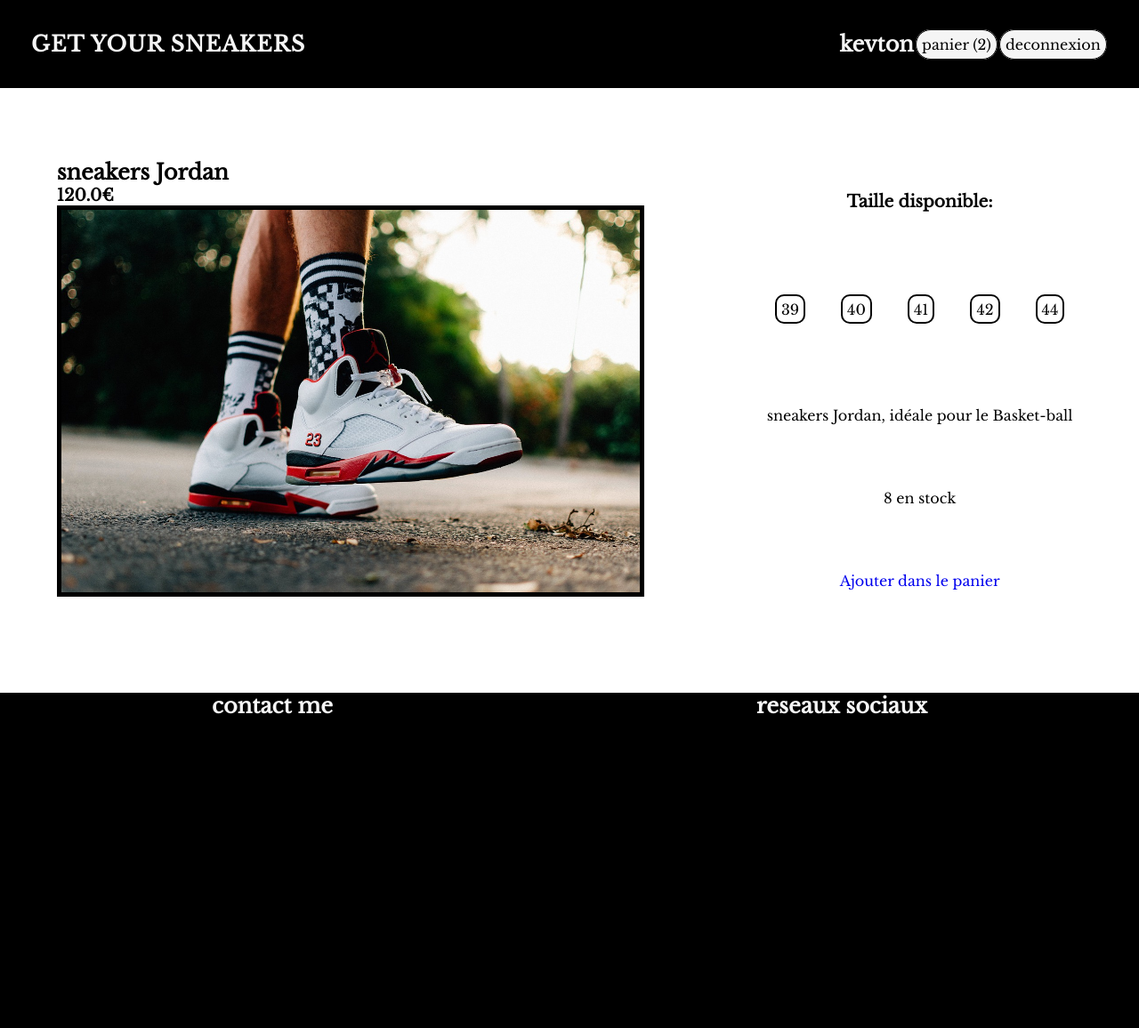
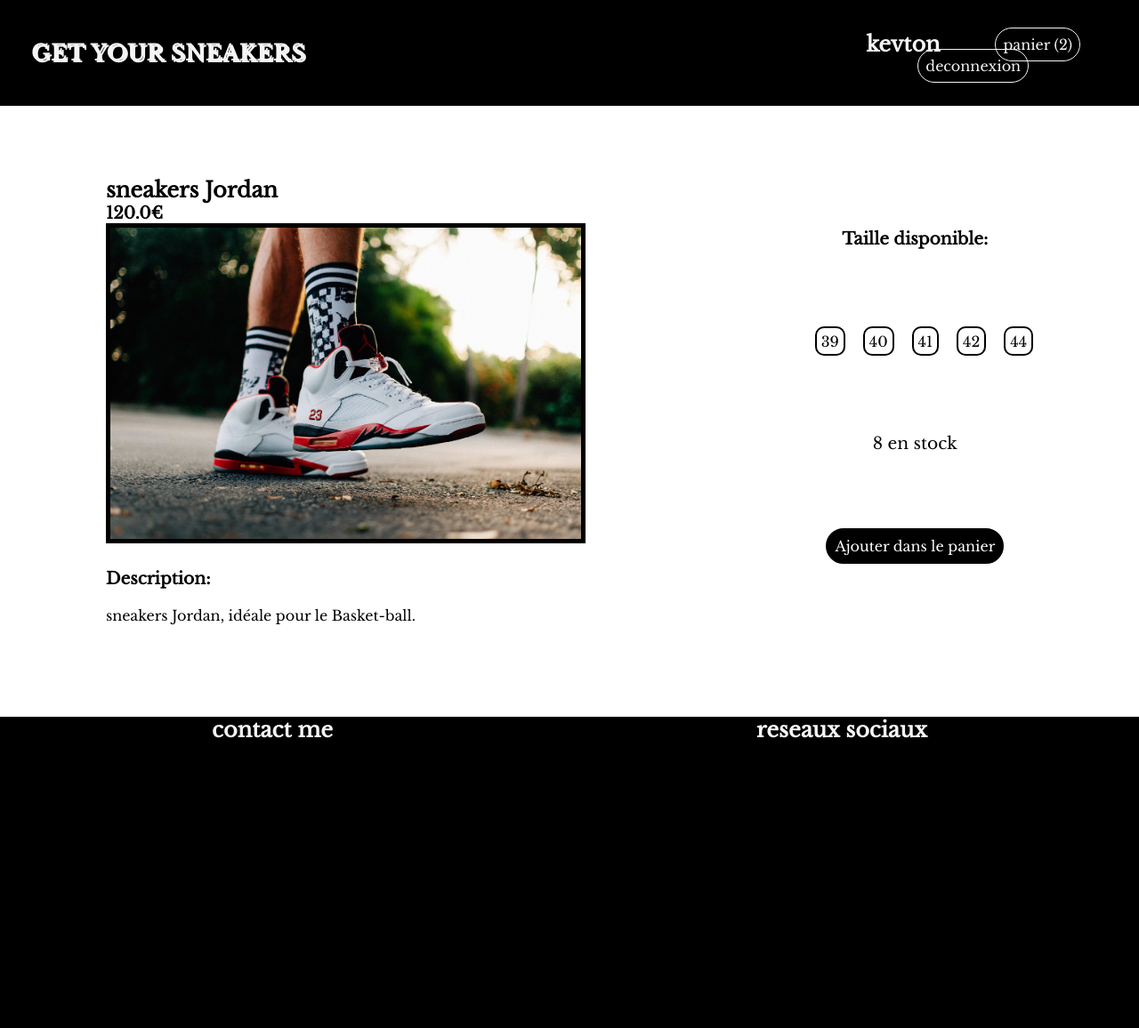
Before and after one commit to KevTon972/e_boutique, a Django app: a page that uses src/store/templates/store/product_details.html in a window 1280 px wide. Shown: the whole page at 89% size. Before the commit the page ends 803 px from the top, so only its background shows below. Run offline with Django 3.2, Linux system fonts and the light colour scheme; a user stored in the database is signed in; data comes from the database, SQL or seed files in the repository; both versions use the stored data as it was after the commit.

Commit message:
product details css

```diff
--- a/src/store/static/css/styles.css
+++ b/src/store/static/css/styles.css
@@ -15,12 +15,13 @@
 }
 
 .nav .top a{
-    color: black;
+    color: whitesmoke;
     transform: none;
 }
 
 .nav .top h1{
     text-transform: uppercase;
+    text-shadow: 2px 2px;
     margin-right: 30px;
     letter-spacing: 1px;
     color: whitesmoke;
@@ -40,19 +41,19 @@
     align-items: center;
     justify-content: center;
     width: 25%;
+    flex-wrap: wrap;
 }
 
 .top-right a{
-    background-color: whitesmoke;
-    border: 1px solid black;
+    border: 1px solid whitesmoke;
     border-radius: 20px;
-    padding: 6px;
+    padding: 8px;
 }
 
 .top-right a:hover{
     border: 1px solid whitesmoke;
-    color: whitesmoke;
-    background-color: black;
+    color: black;
+    background-color: whitesmoke;
 
 }
 
@@ -122,6 +123,7 @@
 .product-details{
     margin-top: 10vh;
     display: flex;
+    flex-wrap: wrap;
 }
 
 .top-details{
@@ -131,14 +133,15 @@
 .product-img img{
     max-width: 650px;
     border: 5px solid black;
+    margin-bottom: 3vh;
 }
 
 .right-side{
-    display: grid;
-    margin-left: auto;
-    margin-right: auto;
-    justify-content: space-around;
+    margin-top: 12px;
+    display:grid;
+    grid-auto-rows: 115px;
     align-items: center;
+    flex-wrap: wrap;
 }
 
 .all-size{
@@ -147,9 +150,34 @@
 }
 
 .size{
-    margin: 20px;
+    margin-left: 20px;
     padding: 5px;
     border: 2px solid black;
     border-radius: 10px;
     height: 19px;
 }
+
+.en-stock h3{
+    font-weight: lighter;
+}
+
+.panier{
+    background-color: black;
+    padding: 8px;
+    border: 2px solid black;
+    border-radius: 20px;
+    transition: 0.5s;
+}
+
+.panier:hover{
+    background-color: whitesmoke;
+    color: black;
+}
+
+.panier a{
+    color: white;
+}
+
+.panier a:hover{
+    color: black;
+}
--- a/src/store/templates/store/product_details.html
+++ b/src/store/templates/store/product_details.html
@@ -6,8 +6,10 @@
             <h2>{{ product.name }}</h2>
             <h3>{{ product.price }}€</h3>
             <div class="product-img">
-                <img src="{{ product.thumbnail.url }}" alt="{{ product.name }}" style="max-width: 650px;">
+                <img src="{{ product.thumbnail.url }}" alt="{{ product.name }}" style="max-width: 650px; max-height: 350px;">
             </div>
+            <h3>Description:</h3><br>
+            <p>{{ product.description }}.</p>
         </div>
         <!-- boucler pour afficher les pointures disponibles -->
         <div class="right-side">
@@ -21,16 +23,15 @@
                 </div>
             {% endfor %}
             </div>
-            <p>{{ product.description }}</p>
-
-        <p>{{ product.stock }} en stock</p>
-
+        <div class="en-stock">
+            <h3>{{ product.stock }} en stock</h3>
+        </div>
         {% if user.is_authenticated %}
-        <p>
+        <div class="panier">
             <a href="{% url 'add_to_cart' product.slug %}">
                 Ajouter dans le panier
             </a>
-        </p>
+        </div>
         {% endif %}
         </div>
     </div>
```
Also changed, not shown: src/db.sqlite3.
